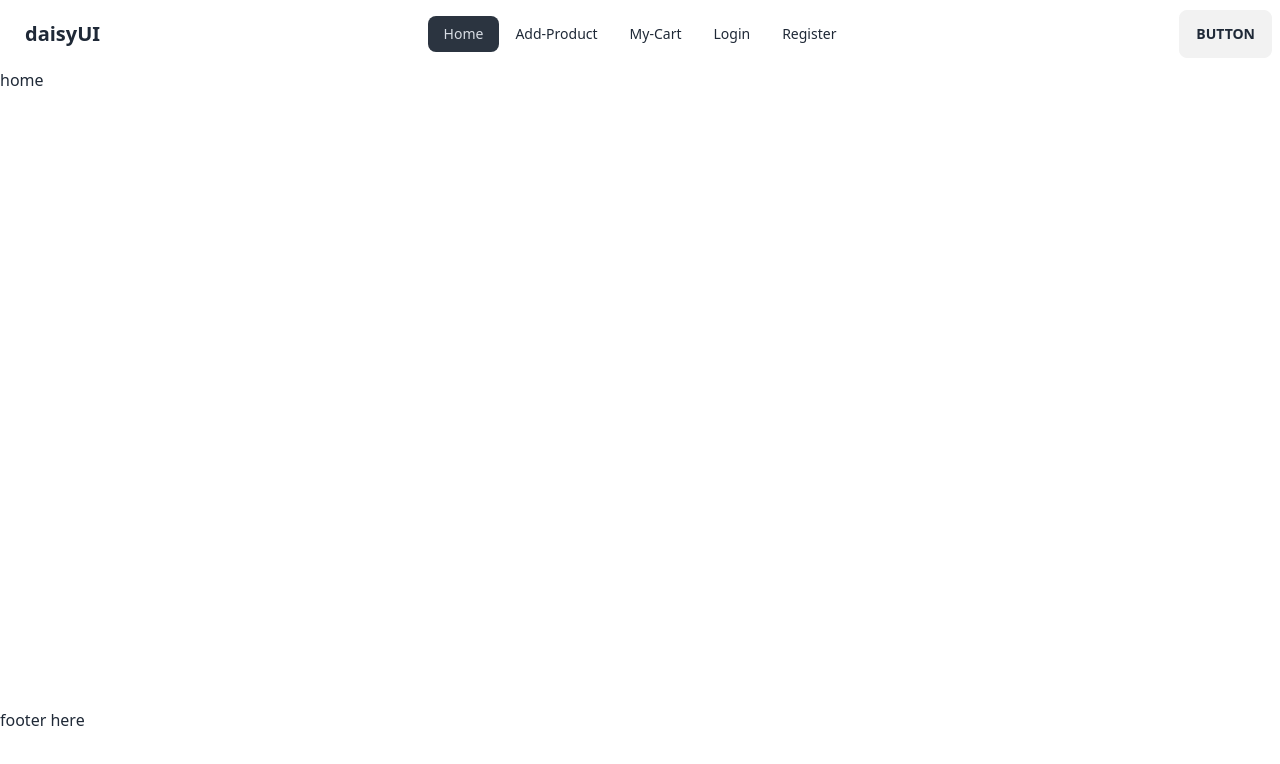
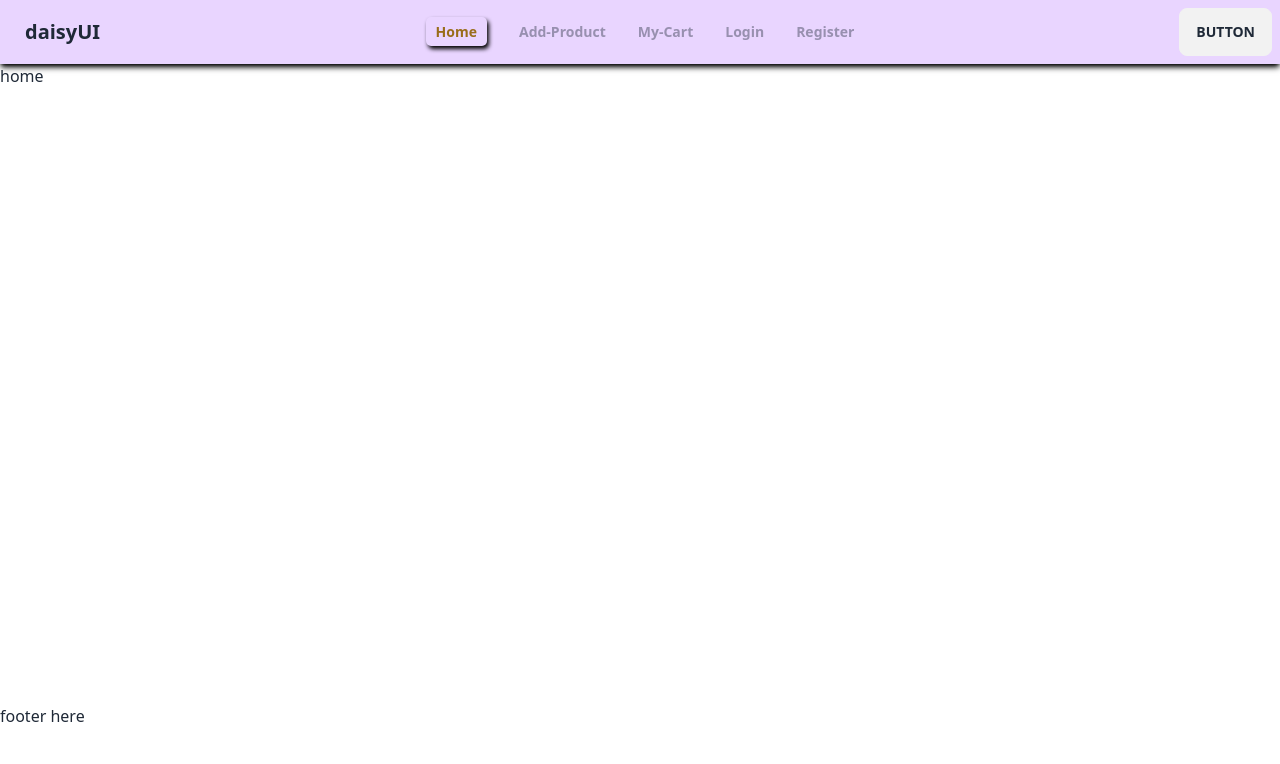
Before and after one commit to Masum-Reza2/Brand-Shop-Client, a React (Vite) app: page / in a window 1280 px wide. Shown: the top 764 px of the page. Built offline with nearby package versions, Linux system fonts and the light colour scheme.

Commit message:
created a responsive navbar

```diff
--- a/src/Components/Navbar/Navbar.jsx
+++ b/src/Components/Navbar/Navbar.jsx
@@ -1,4 +1,5 @@
 import { NavLink } from "react-router-dom";
+import './navbar.css'
 
 const Navbar = () => {
 
@@ -12,21 +13,23 @@ const Navbar = () => {
 
     return (
         <div>
-            <div className="navbar bg-base-100">
+            <div className="navbar bg-purple-200 shadow-md shadow-black">
+                {/* mobile */}
                 <div className="navbar-start">
                     <div className="dropdown">
                         <label tabIndex={0} className="btn btn-ghost lg:hidden">
-                            <svg xmlns="http://www.w3.org/2000/svg" className="h-5 w-5" fill="none" viewBox="0 0 24 24" stroke="currentColor"><path strokeLinecap="round" strokeLinejoin="round" strokeWidth="2" d="M4 6h16M4 12h8m-8 6h16" /></svg>
+                            <svg xmlns="http://www.w3.org/2000/svg" className="h-6 w-6 md:h-10 md:w-10" fill="none" viewBox="0 0 24 24" stroke="currentColor"><path strokeLinecap="round" strokeLinejoin="round" strokeWidth="2" d="M4 6h16M4 12h8m-8 6h16" /></svg>
                         </label>
-                        <ul tabIndex={0} className="menu menu-sm dropdown-content mt-3 z-[1] p-2 shadow bg-base-100 rounded-box w-52">
+                        <ul tabIndex={0} className="menu menu-sm md:menu-lg dropdown-content mt-3 z-[1] p-2 shadow bg-sky-100 rounded-box w-52">
                             {links}
                         </ul>
                     </div>
                     <a className="btn btn-ghost normal-case text-xl">daisyUI</a>
                 </div>
 
+                {/* larger device */}
                 <div className="navbar-center hidden lg:flex">
-                    <ul className="menu menu-horizontal px-1">
+                    <ul className=" menu-horizontal menu-title px-1 space-x-8">
                         {links}
                     </ul>
                 </div>
--- /dev/null
+++ b/src/Components/Navbar/navbar.css
@@ -0,0 +1,8 @@
+.active {
+  box-shadow: 2px 3px 4px black;
+  padding: 5px 10px;
+  border-radius: 5px;
+  font-weight: bold;
+  color: rgb(153, 109, 26);
+  transition: all 0.2s ease-in-out;
+}
```
